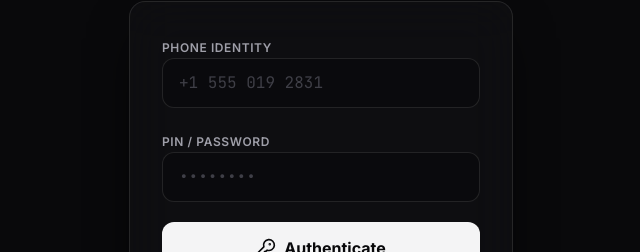
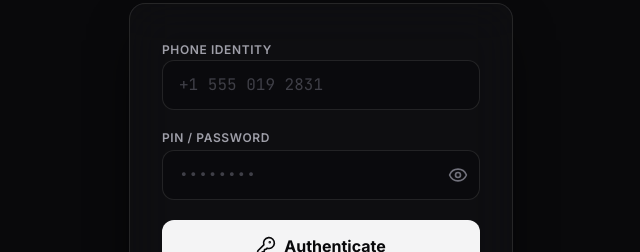
Before and after one commit to Amarrv/WealthEngine, a React (Vite) app in the folder frontend/: page / in a window 1280 px wide. Shown: the part 243-495 px from the top of the page, without its empty margins (319-959 px from the left). Built offline with nearby package versions, Linux system fonts and the light colour scheme; no server answers.

Commit message:
Robust Origin Verification for WebAuthn APIs and Toggle Password Vis

```diff
--- a/frontend/src/components/Login.jsx
+++ b/frontend/src/components/Login.jsx
@@ -1,12 +1,13 @@
 import React, { useState, useContext } from 'react';
 import { AuthContext } from '../context/AuthContext';
-import { Fingerprint, KeyRound, Loader2, SignalHigh } from 'lucide-react';
+import { Fingerprint, KeyRound, Loader2, SignalHigh, Eye, EyeOff } from 'lucide-react';
 
 const Login = () => {
   const { loginWithPassword, loginWithBiometrics, registerUser } = useContext(AuthContext);
   const [username, setUsername] = useState('');
   const [phoneNumber, setPhoneNumber] = useState('');
   const [password, setPassword] = useState('');
+  const [showPassword, setShowPassword] = useState(false);
   const [isRegistering, setIsRegistering] = useState(false);
   const [status, setStatus] = useState('');
   const [loading, setLoading] = useState(false);
@@ -93,16 +94,27 @@ const Login = () => {
               />
             </div>
 
-            <div className="space-y-2">
+              <div className="space-y-2 relative">
+                <div className="flex justify-between items-center mb-1">
                   <label className="text-xs font-semibold uppercase tracking-wider text-zinc-400">PIN / Password</label>
+                </div>
+                <div className="relative">
                   <input
-                type="password"
+                    type={showPassword ? "text" : "password"}
                     value={password}
                     onChange={(e) => setPassword(e.target.value)}
                     placeholder="••••••••"
-                className="w-full bg-zinc-950/50 border border-white/10 rounded-xl px-4 py-3 text-zinc-100 font-mono focus:outline-none focus:ring-1 focus:ring-zinc-500 transition-all placeholder:text-zinc-700"
+                    className="w-full bg-zinc-950/50 border border-white/10 rounded-xl px-4 py-3 text-zinc-100 font-mono focus:outline-none focus:ring-1 focus:ring-zinc-500 transition-all placeholder:text-zinc-700 pr-12"
                     required
                   />
+                  <button
+                    type="button"
+                    onClick={() => setShowPassword(!showPassword)}
+                    className="absolute right-3 top-1/2 -translate-y-1/2 text-zinc-500 hover:text-zinc-300 transition-colors"
+                  >
+                    {showPassword ? <EyeOff className="w-5 h-5" /> : <Eye className="w-5 h-5" />}
+                  </button>
+                </div>
               </div>
 
             {status && (
```
Also changed, not shown: 1 other file (tests, documents, lock files or other folders). Lines whose indentation alone changed are shown as unchanged.
